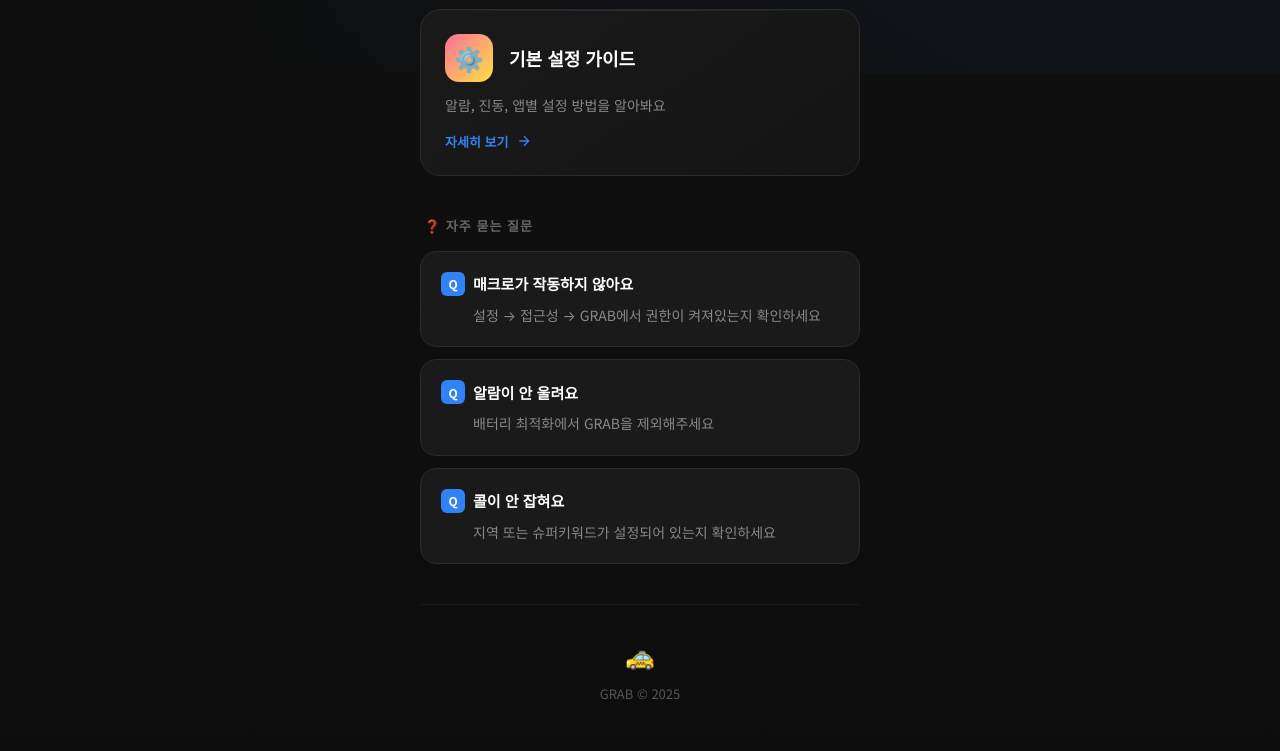
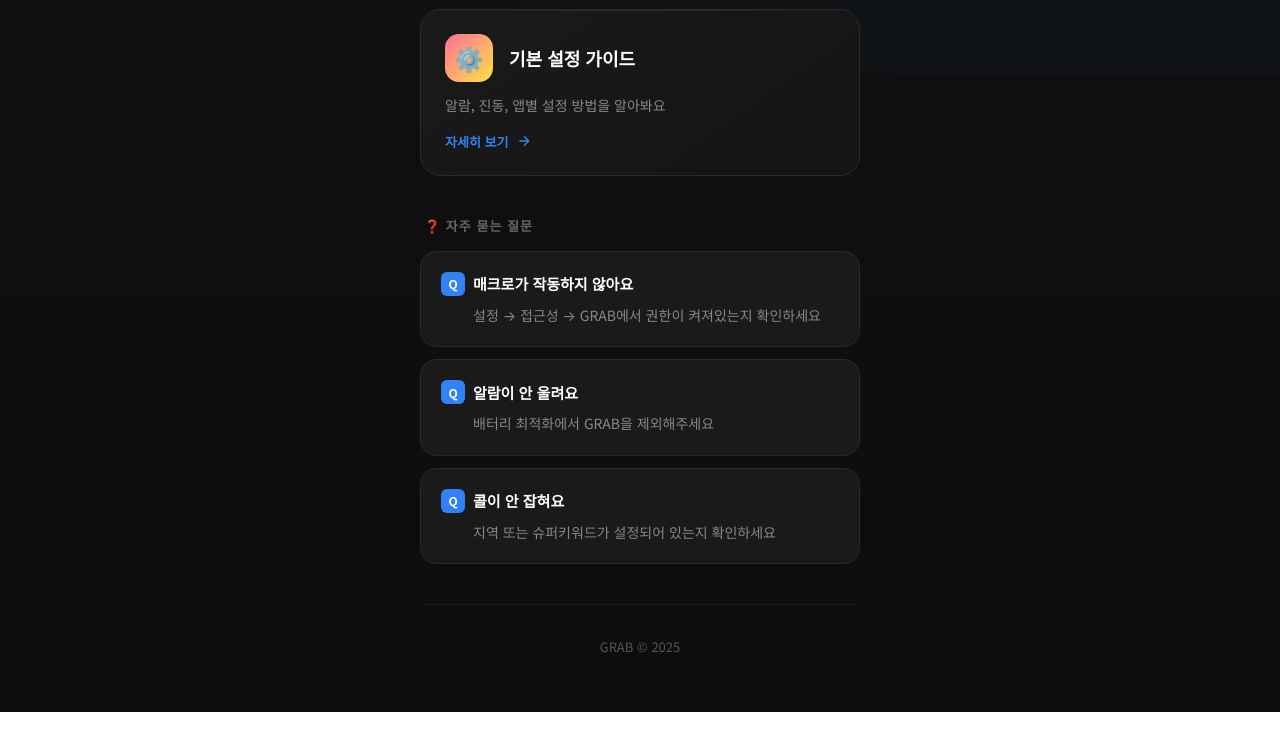
Before and after one commit to ghdcjscjs13-ops/grab-guide, a plain HTML site: page index.html in a window 1280 px wide. Shown: the part 1126-1877 px from the top of the page. After the commit the page ends 1838 px from the top, so only its background shows below. Drawn offline with Linux system fonts and the light colour scheme.

Commit message:
Update index.html

```diff
--- a/index.html
+++ b/index.html
@@ -398,7 +398,6 @@
         </div>
 
         <footer class="footer">
-            <div class="footer-logo">🚕</div>
             <div class="footer-text">GRAB © 2025</div>
         </footer>
     </div>
```
